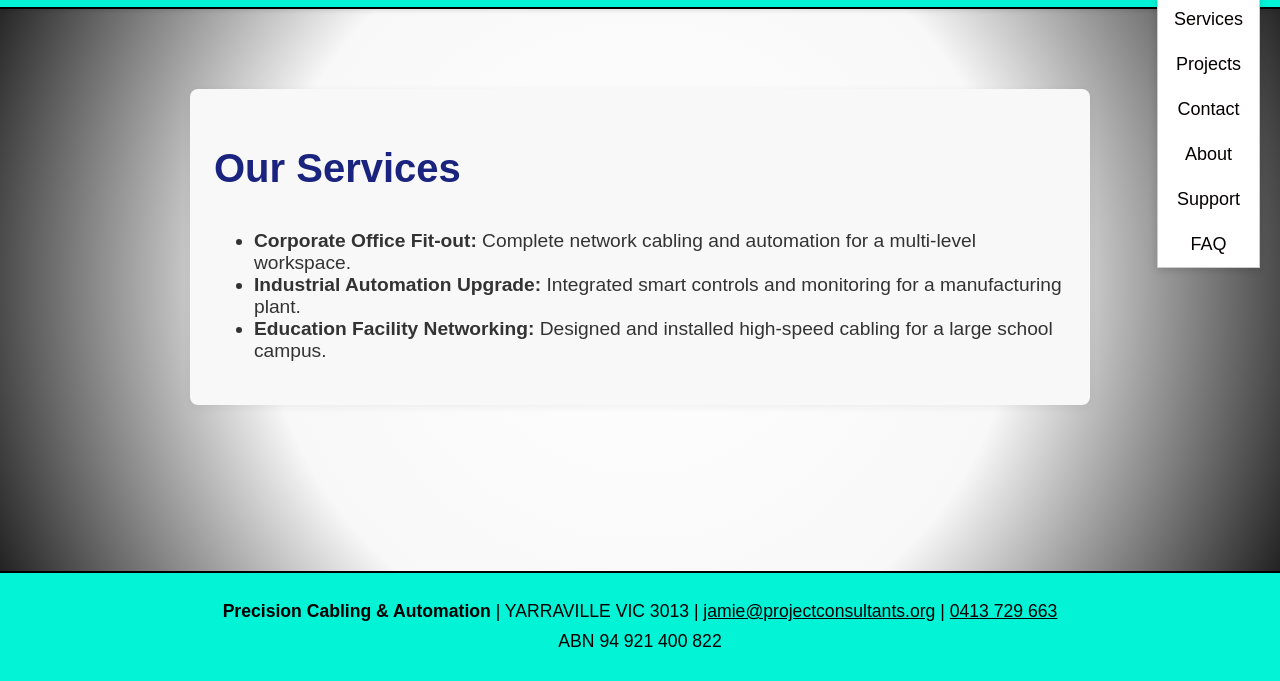
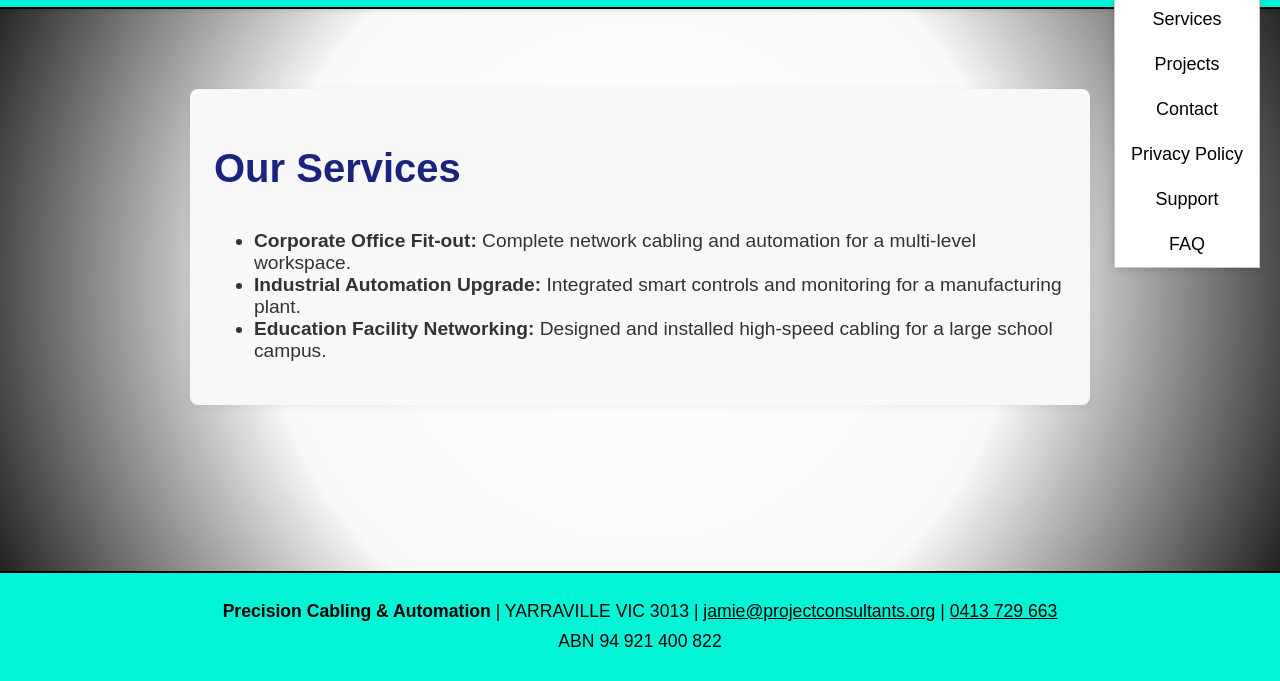
Before and after one commit to Precis60/Precision_Website_HTML, a plain HTML site: page projects.html in a window 1280 px wide. Both pictures are taken after a click on the button "☰ Menu". Shown: the part 119-800 px from the top of the page. Drawn offline with Linux system fonts and the light colour scheme.

Commit message:
Update projects.html

```diff
--- a/projects.html
+++ b/projects.html
@@ -22,7 +22,7 @@
             <a href="services.html">Services</a>
             <a class="active" href="projects.html">Projects</a>
             <a href="contact.html">Contact</a>
-            <a href="about.html">About</a>
+            <a href="about.html">Privacy Policy</a>
             <a href="support.html">Support</a>
             <a href="faq.html">FAQ</a>
         </div>
```
